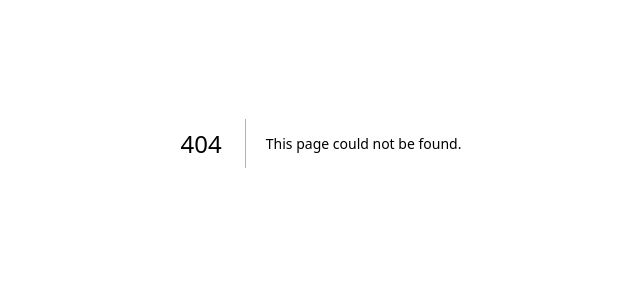
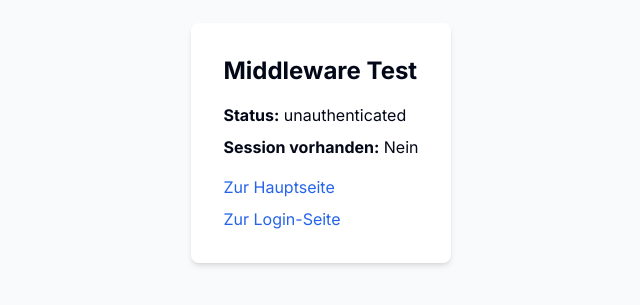
Before and after one commit to DevMatin/todo-app-caritas, a Next.js app: page /test-middleware in a window 1280 px wide. Before the commit this address had no page. Shown: the part 257-562 px from the top of the page, without its empty margins (319-959 px from the left). Built offline with nearby package versions, Linux system fonts and the light colour scheme; no server answers.

Commit message:
Rewrite middleware with emoji debugging and add test page

```diff
--- a/app/api/auth/[...nextauth]/route.ts
+++ b/app/api/auth/[...nextauth]/route.ts
@@ -113,7 +113,7 @@ const handler = NextAuth({
       }
     }
   },
-  debug: true, // Debug für Produktion aktivieren
+  debug: process.env.NODE_ENV === 'production', // Debug nur in Produktion
 })
 
 export { handler as GET, handler as POST }
--- /dev/null
+++ b/app/test-middleware/page.tsx
@@ -0,0 +1,36 @@
+'use client'
+
+import { useSession } from 'next-auth/react'
+import { useEffect } from 'react'
+
+export default function TestMiddlewarePage() {
+  const { data: session, status } = useSession()
+
+  useEffect(() => {
+    console.log('🔍 Test-Seite: Session Status:', status)
+    console.log('🔍 Test-Seite: Session Data:', session)
+  }, [session, status])
+
+  return (
+    <div className="min-h-screen bg-gray-50 flex items-center justify-center">
+      <div className="bg-white p-8 rounded-lg shadow-md max-w-md">
+        <h1 className="text-2xl font-bold mb-4">Middleware Test</h1>
+        <div className="space-y-2">
+          <p><strong>Status:</strong> {status}</p>
+          <p><strong>Session vorhanden:</strong> {session ? 'Ja' : 'Nein'}</p>
+          {session && (
+            <>
+              <p><strong>Email:</strong> {session.user?.email}</p>
+              <p><strong>Name:</strong> {session.user?.name}</p>
+              <p><strong>ID:</strong> {(session.user as any)?.id}</p>
+            </>
+          )}
+        </div>
+        <div className="mt-4 space-y-2">
+          <a href="/" className="block text-blue-600 hover:underline">Zur Hauptseite</a>
+          <a href="/login" className="block text-blue-600 hover:underline">Zur Login-Seite</a>
+        </div>
+      </div>
+    </div>
+  )
+}
```
Also changed, not shown: middleware.ts (+29 -51 lines).
